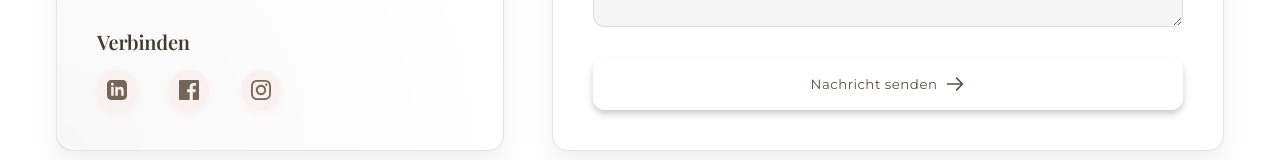
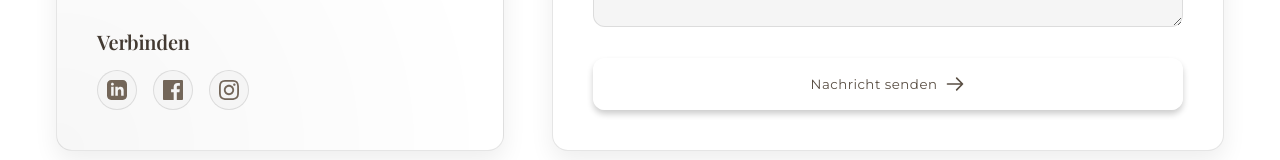
Before and after one commit to t0shido/project-Jeanette, a React (Vite) app: page / in a window 1280 px wide. Shown: the part 4080-4240 px from the top of the page. Built offline with nearby package versions, Linux system fonts and the light colour scheme; a web font is replaced by a local one.

Commit message:
Change social media button backgrounds to light gray

```diff
--- a/src/index.css
+++ b/src/index.css
@@ -2236,11 +2236,10 @@ header.scrolled {
   display: flex;
   align-items: center;
   justify-content: center;
-  background-color: #fbf0f0;
   border-radius: 50%;
+  background-color: #f5f5f5;
+  border: 1px solid rgba(0, 0, 0, 0.1);
   transition: all 0.3s ease;
-  box-shadow: 0 3px 10px rgba(219, 39, 119, 0.05);
-  margin-right: 1rem;
   color: var(--primary-700);
 }
 
```
